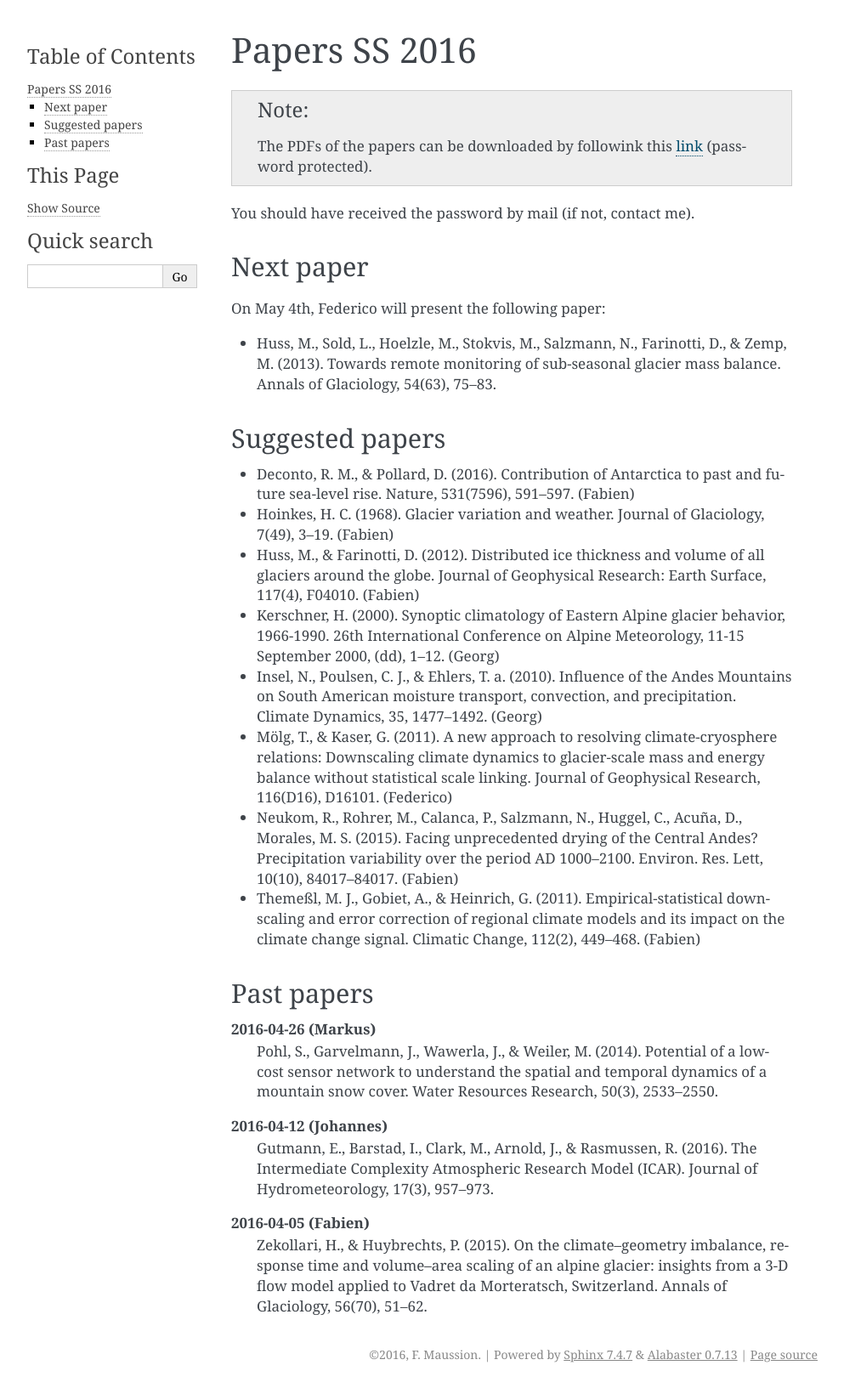
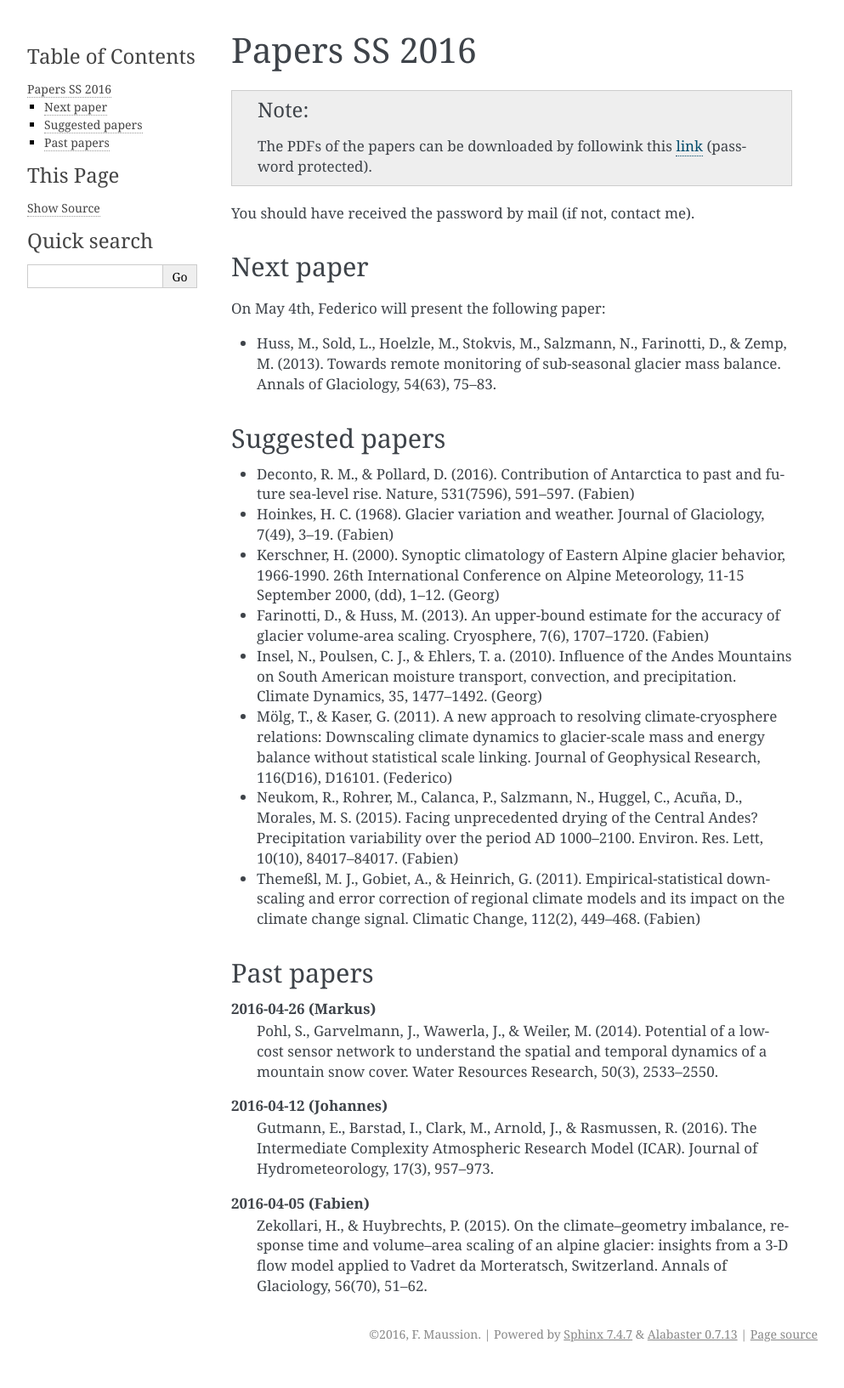
Before and after one commit to fmaussion/acinn_litsem, a Sphinx documentation site: the page built from docs/ss_2016.rst, in a window 1280 px wide. Shown: the whole page at 85% size, without its empty margins (148-1141 px from the left). Built offline with Sphinx 7.4.7, drawn with Linux system fonts in a browser that asks for light colours; after the commit the page ends 1609 px from its top, so only the background shows below that.

Commit message:
new paper

```diff
--- a/docs/ss_2016.rst
+++ b/docs/ss_2016.rst
@@ -31,13 +31,12 @@ Suggested papers
 - Hoinkes, H. C. (1968). Glacier variation and weather.
   Journal of Glaciology, 7(49), 3–19. (Fabien)
 
-- Huss, M., & Farinotti, D. (2012). Distributed ice thickness and volume of
-  all glaciers around the globe. Journal of Geophysical Research: Earth
-  Surface, 117(4), F04010. (Fabien)
-
 - Kerschner, H. (2000). Synoptic climatology of Eastern Alpine glacier
   behavior, 1966-1990. 26th International Conference on Alpine Meteorology,
   11-15 September 2000, (dd), 1–12. (Georg)
+
+- Farinotti, D., & Huss, M. (2013). An upper-bound estimate for the accuracy
+  of glacier volume-area scaling. Cryosphere, 7(6), 1707–1720. (Fabien)
 
 - Insel, N., Poulsen, C. J., & Ehlers, T. a. (2010). Influence of the Andes
   Mountains on South American moisture transport, convection, and
```
